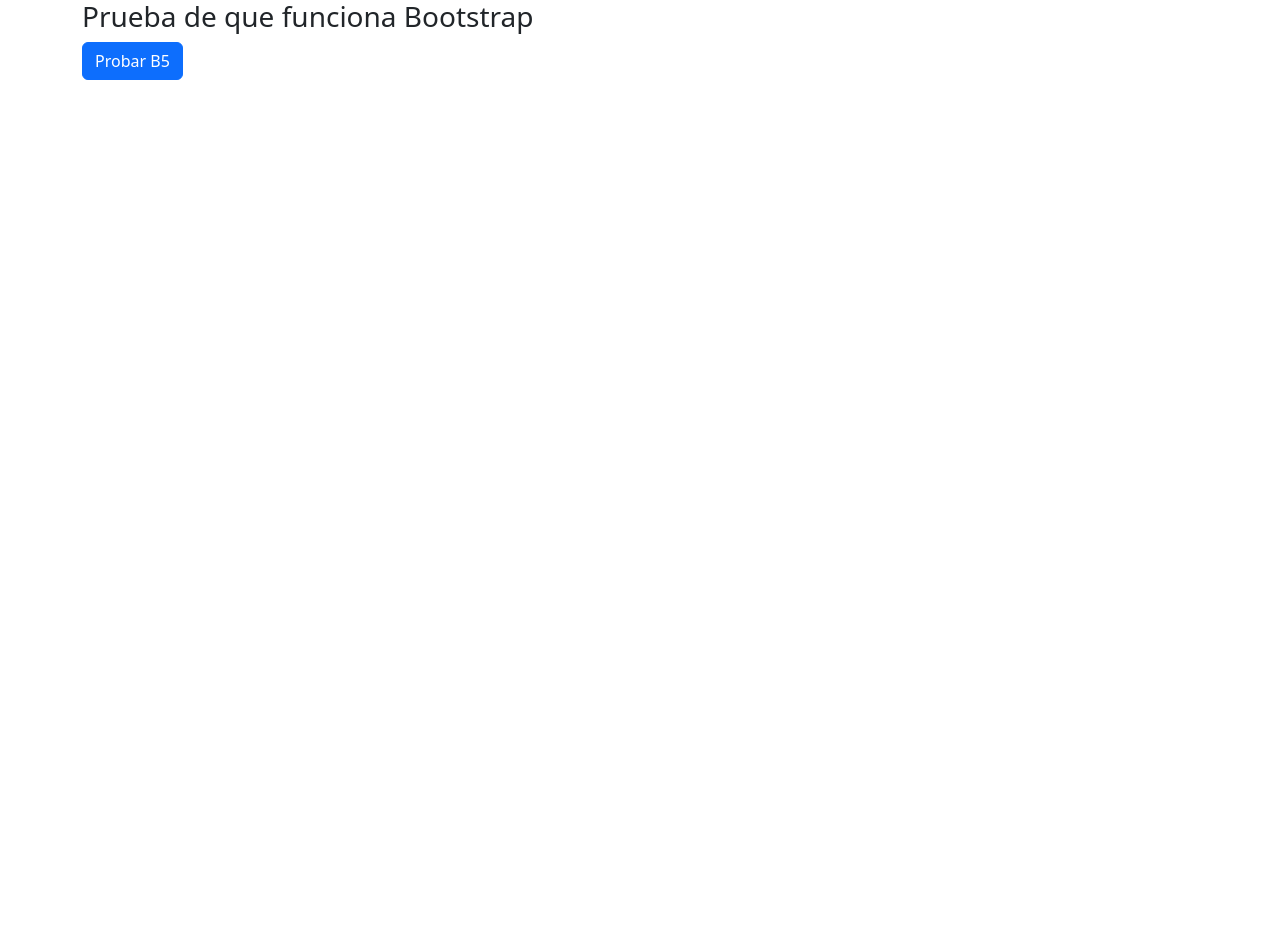
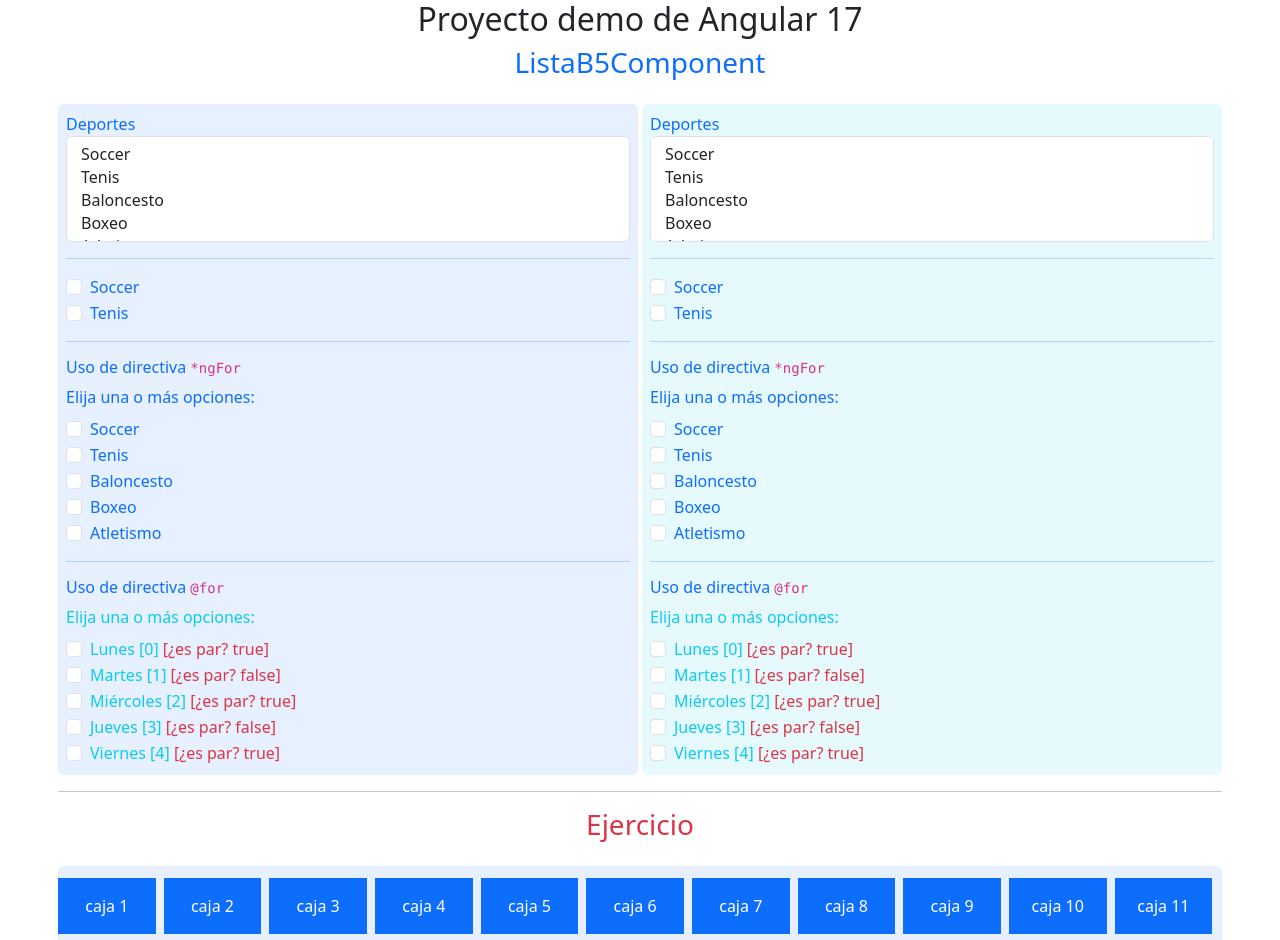
Before and after one commit to qualitrain/ejmConB5, an Angular app: page / in a window 1280 px wide. Shown: the top 940 px of the page. Before the commit the page ends 800 px from the top, so only its background shows below. Built offline with nearby package versions, Linux system fonts and the light colour scheme.

Commit message:
componente inicial y ejercicio propuesto

```diff
--- a/src/app/app.component.html
+++ b/src/app/app.component.html
@@ -1,4 +1,20 @@
 <div class="container">
-  <h3>Prueba de que funciona Bootstrap</h3>
-  <button class="btn btn-primary">Probar B5</button>
+  <h2 class="text-center">{{titulo}}</h2>
+  <div class="row gx-5">
+    <h3 class="text-primary text-center">ListaB5Component</h3>
+    <div class="mt-3 text-primary col bg-primary bg-opacity-10 p-2 rounded">
+      <app-lista-b5></app-lista-b5>
+    </div>
+    <div class="mt-3 text-primary col bg-info  bg-opacity-10 p-2 ms-1 rounded">
+      <app-lista-b5></app-lista-b5>
+    </div>
+    <hr class="mt-3 mb-3">
+  </div>
+  <div class="row gx-5">
+    <h3 class="text-danger text-center">Ejercicio</h3>
+    <div class="mt-3 text-primary col bg-primary bg-opacity-10 p-2 rounded">
+      <app-cajas-que-cambian-color></app-cajas-que-cambian-color>
+    </div>
+
+  </div>
 </div>
--- a/src/app/app.component.ts
+++ b/src/app/app.component.ts
@@ -1,14 +1,16 @@
 import { Component } from '@angular/core';
 import { CommonModule } from '@angular/common';
 import { RouterOutlet } from '@angular/router';
+import { ListaB5Component } from './lista-b5/lista-b5.component';
+import { CajasQueCambianColorComponent } from './cajas-que-cambian-color/cajas-que-cambian-color.component'
 
 @Component({
   selector: 'app-root',
   standalone: true,
-  imports: [CommonModule, RouterOutlet],
+  imports: [CommonModule, RouterOutlet, ListaB5Component, CajasQueCambianColorComponent],
   templateUrl: './app.component.html',
   styleUrl: './app.component.css'
 })
 export class AppComponent {
-  title = 'ejmConB5';
+  titulo = 'Proyecto demo de Angular 17';
 }
--- /dev/null
+++ b/src/app/cajas-que-cambian-color/cajas-que-cambian-color.component.css
@@ -0,0 +1,3 @@
+.cajita{
+    cursor: pointer;
+}
--- /dev/null
+++ b/src/app/cajas-que-cambian-color/cajas-que-cambian-color.component.html
@@ -0,0 +1,8 @@
+<div class="row">
+    @for(cajaI of cajas; track i; let i=$index){
+        <div class="{{cajaI}} text-white col-12 col-sm-1 m-1 p-3 text-center cajita"
+             (click)="cambiarColor(i)" (mousedown)="ignorarEvento($event)">
+            caja {{i + 1}}
+        </div>
+    }
+</div>
--- /dev/null
+++ b/src/app/cajas-que-cambian-color/cajas-que-cambian-color.component.ts
@@ -0,0 +1,39 @@
+import { Component} from '@angular/core';
+import { CommonModule } from '@angular/common';
+
+@Component({
+  selector: 'app-cajas-que-cambian-color',
+  standalone: true,
+  imports: [CommonModule],
+  templateUrl: './cajas-que-cambian-color.component.html',
+  styleUrl: './cajas-que-cambian-color.component.css'
+})
+export class CajasQueCambianColorComponent{
+  cajas:string[] = [];
+  colorActCaja:number[] = [];
+  nCajas:number = 20;
+  colores:string[] = [
+        'bg-primary','bg-secondary','bg-info','bg-success','bg-warning','bg-danger', 'bg-dark',
+        'bg-primary bg-gradient' , 'bg-secondary bg-gradient','bg-info bg-gradient',
+        'bg-success bg-gradient','bg-warning bg-gradient','bg-danger bg-gradient', 'bg-dark bg-gradient',
+        'bg-primary bg-opacity-75','bg-secondary bg-opacity-75','bg-info bg-opacity-75',
+        'bg-success bg-opacity-75','bg-warning bg-opacity-75','bg-danger bg-opacity-75', 'bg-dark bg-opacity-75',
+  ];
+
+  constructor(){
+    for(let i=0; i<this.nCajas; i++){
+      this.cajas.push('bg-primary');
+      this.colorActCaja.push(0);
+    }
+  }
+
+  cambiarColor(iCaja:number){
+    this.colorActCaja[iCaja]++;
+    let numColor = this.colorActCaja[iCaja] % this.colores.length;
+    this.cajas[iCaja] = this.colores[numColor];
+  }
+
+  ignorarEvento($event:Event){
+    $event.preventDefault();
+  }
+}
--- /dev/null
+++ b/src/app/lista-b5/lista-b5.component.html
@@ -0,0 +1,59 @@
+<div class="form-group text-primary">
+    <label for="idDeportes">Deportes</label>
+    <select multiple class="form-control" name="deportes" id="idDeportes">
+      <option>{{ opciones[0] }}</option>
+      <option>{{ opciones[1] }}</option>
+      <option>{{ opciones[2] }}</option>
+      <option>{{ opciones[3] }}</option>
+      <option>{{ opciones[4] }}</option>
+    </select>
+</div>
+
+<hr>
+
+<div class="form-check">
+    <input type="checkbox" class="form-check-input" name="deportes2" id="idDeportes2" value="0" >
+    <label class="form-check-label" for="idDeportes2">
+      {{ opciones[0]}}
+    </label>
+</div>
+
+<div class="form-check">
+    <input type="checkbox" class="form-check-input" name="deportes2" id="idDeportes2" value="0" >
+    <label class="form-check-label" for="idDeportes2">
+      {{ opciones[1]}}
+    </label>
+</div>
+
+<hr>
+
+<h6>Uso de directiva <code>*ngFor</code></h6>
+<span class="text-primary">Elija una o m&aacute;s opciones:</span><br>
+<div class="mt-2">
+    <div class="form-check" *ngFor="let opcionI of opciones">
+        <input type="checkbox" class="form-check-input" name="deportes2" id="id{{opcionI}}">
+        <label class="form-check-label" for="id{{opcionI}}">
+        {{opcionI}}
+        </label>
+    </div>
+</div>
+
+<hr>
+
+<h6>Uso de directiva <code>&#64;for</code></h6>
+<span class="text-info">Elija una o m&aacute;s opciones:</span><br>
+<div class="mt-2 text-info">
+    @for( opcionI of opciones2; track opcionI; let idx = $index, esPar = $even){
+        <div class="form-check">
+            <input type="checkbox" class="form-check-input" name="deportes2" id="id_a17_{{opcionI}}">
+            <label class="form-check-label" for="id_a17_{{opcionI}}">
+            {{opcionI}} [{{idx}}] <span class="text-danger">
+                [¿es par? {{esPar}}]
+            </span>
+            </label>
+        </div>
+    }
+    @empty {
+        <div class="text-danger">No hay opciones especificadas</div>
+    }
+</div>
--- /dev/null
+++ b/src/app/lista-b5/lista-b5.component.ts
@@ -0,0 +1,19 @@
+import { Component } from '@angular/core';
+import { CommonModule } from '@angular/common';
+
+@Component({
+  selector: 'app-lista-b5',
+  standalone: true,
+  imports: [CommonModule],
+  templateUrl: './lista-b5.component.html',
+  styleUrl: './lista-b5.component.css'
+})
+export class ListaB5Component {
+    opciones: string[];
+    opciones2:string[] = [];
+
+    constructor() {
+      this.opciones = ["Soccer", "Tenis", "Baloncesto", "Boxeo","Atletismo"];
+      this.opciones2 = [ "Lunes", "Martes","Miércoles","Jueves","Viernes"];
+    }
+}
```
Also changed, not shown: src/app/lista-b5/lista-b5.component.css (added), 2 other files (tests, documents, lock files or other folders).
